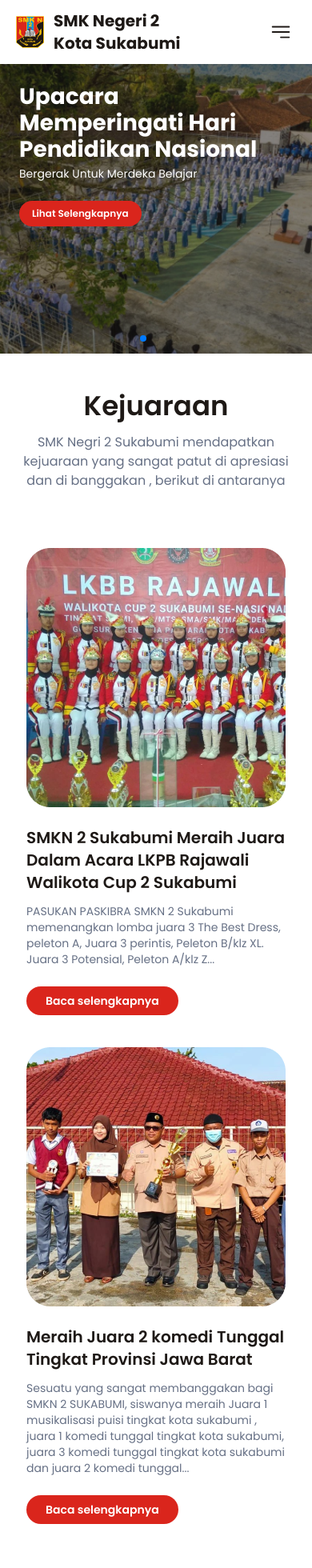
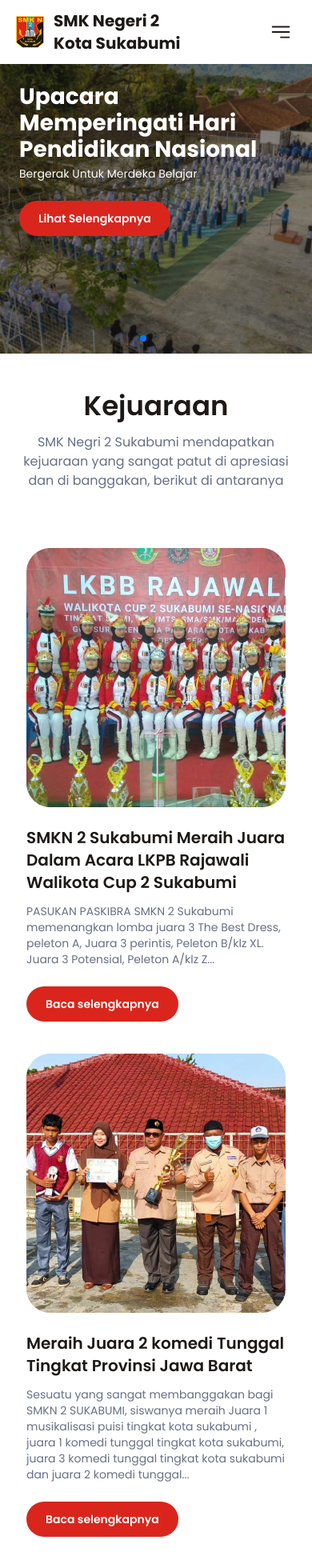
Before and after one commit to Fazrilutama/web-smkn-2-sukabumi, a Next.js app: page / in a window 390 px wide. Shown: the top 1960 px of the page at 80% size. Built offline with nearby package versions, Linux system fonts and the light colour scheme.

Commit message:
memperbaiki button baca selengkapnya

```diff
--- a/components/Kejuaraan.js
+++ b/components/Kejuaraan.js
@@ -12,7 +12,7 @@ export default function Kejuaraan() {
                     Kejuaraan
                 </p>
                 <p className='font-normal text-base text-[#667085] py-2 md:w-[565px] md:mx-auto'>
-                    SMK Negri 2 Sukabumi mendapatkan kejuaraan yang sangat patut di apresiasi dan di banggakan , berikut di antaranya
+                    SMK Negri 2 Sukabumi mendapatkan kejuaraan yang sangat patut di apresiasi dan di banggakan, berikut di antaranya
                 </p>
 
             </div>
@@ -29,7 +29,7 @@ export default function Kejuaraan() {
                                 </p>
                                 <div className=''>
                                     <Link href="https://www.instagram.com/p/Cmf0binPAR6/?utm_source=ig_web_copy_link" target={"_blank"}>
-                                        <button className='bg-[#da251c] py-2 px-6 text-sm font-semibold text-white rounded-[20px] mt-3 '>
+                                        <button className='bg-[#da251c] py-3 px-6 sm:py-4 sm:px-8 text-sm font-semibold text-white rounded-full mt-3 '>
                                             Baca selengkapnya
                                         </button>
                                     </Link>
@@ -49,7 +49,7 @@ export default function Kejuaraan() {
                                     </p>
                                     <div className=''>
                                         <Link href="https://www.instagram.com/dokumenter_smkn2_smi/?hl=id" target={"_blank"}>
-                                            <button className='bg-[#da251c] py-2 px-6 text-sm font-semibold text-white rounded-[20px] mt-3 '>
+                                            <button className='bg-[#da251c] py-3 px-6 sm:py-4 sm:px-8 text-sm font-semibold text-white rounded-full mt-3 '>
                                                 Baca selengkapnya
                                             </button>
                                         </Link>
--- a/components/Slider.js
+++ b/components/Slider.js
@@ -8,7 +8,6 @@ import "swiper/css/pagination";
 
 // import required modules
 import { Pagination } from "swiper";
-import Image from "next/image";
 import Link from "next/link";
 
 export default function Slider() {
@@ -21,12 +20,12 @@ export default function Slider() {
             >
                 <SwiperSlide>
                     <div className="w-full h-[362px] lg:h-[500px] bg-[url('/images/corosel/mobile1.png')] bg-cover bg-no-repeat md:bg-[url('/images/corosel/dekstop1.png')] md:object-center  ">
-                        <div className=" font-bold text-[28px] lg:text-4xl text-white leading-[33px] lg:leading-[54px] p-6 lg:p-[70px] ">
+                        <div className="font-bold text-[28px] lg:text-4xl text-white leading-[33px] lg:leading-[54px] p-6 lg:p-[70px] ">
                             <p>Upacara</p>
                             <p>Memperingati Hari</p>
                             <p>Pendidikan Nasional</p>
                             <p className="font-normal text-sm lg:text-[28px] pt-1">Bergerak Untuk Merdeka Belajar</p>
-                            <button className="py-2 mt-6 px-4 font-semibold text-xs bg-[#da251c] rounded-full ">
+                            <button className="py-3 px-6 mt-6 sm:py-4 sm:px-8 font-semibold text-sm sm:text-lg bg-[#da251c] rounded-full ">
                                 <Link href="https://www.instagram.com/p/Cdf6e8TvOQk/?utm_source=ig_web_copy_link" target={"_blank"} >Lihat Selengkapnya</Link>
                             </button>
                         </div>
@@ -41,7 +40,7 @@ export default function Slider() {
                             <p>Kabupaten se-</p>
                             <p>Nasional</p>
                             <p className="font-normal text-sm lg:text-[28px] pt-1">Mulia, Profesional, Juara</p>
-                            <button className="py-2 mt-6 px-4 font-semibold text-xs bg-[#da251c] rounded-full ">
+                            <button className="py-3 px-6 sm:py-4 sm:px-8 mt-6 font-semibold text-sm sm:text-lg bg-[#da251c] rounded-full ">
                                 <Link href="https://www.instagram.com/p/Cmf0binPAR6/?utm_source=ig_web_copy_link" target={"_blank"} >Lihat Selengkapnya</Link>
                             </button>
                         </div>
@@ -56,7 +55,7 @@ export default function Slider() {
                             <p>Tingkat Kota Dan</p>
                             <p>Kabupaten Sukabumi</p>
                             <p className="font-normal text-sm lg:text-[28px] pt-1">Mulia, Profesional, Juara</p>
-                            <button className="py-2 mt-6 px-4 font-semibold text-xs bg-[#da251c] rounded-full ">
+                            <button className="py-3 px-6 sm:py-4 sm:px-8 mt-6 font-semibold text-sm sm:text-lg bg-[#da251c] rounded-full ">
                                 <Link href="https://www.instagram.com/p/CldGpEKyg4w/?utm_source=ig_web_copy_link" target={"_blank"} >Lihat Selengkapnya</Link>
                             </button>
                         </div>
```
